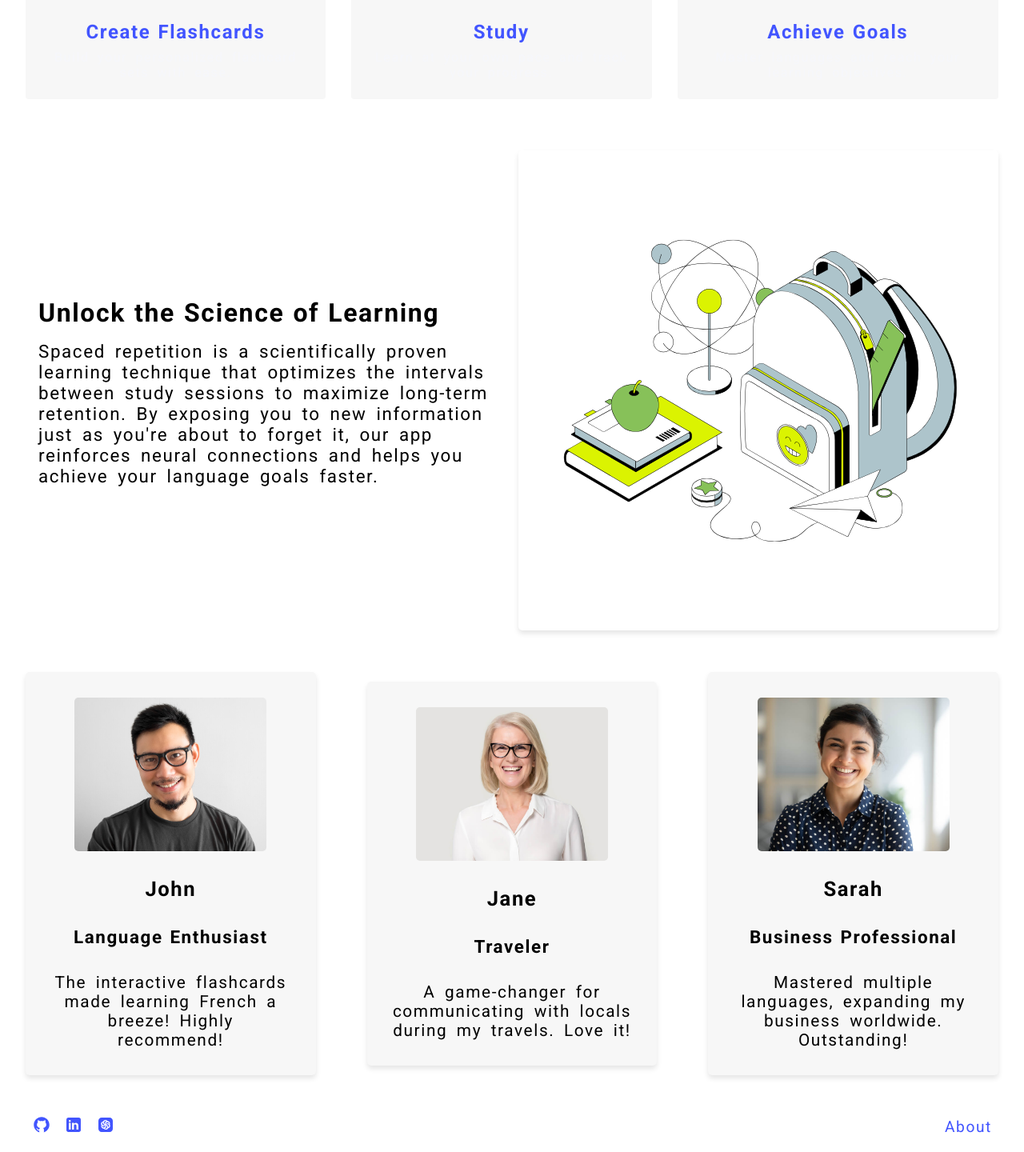
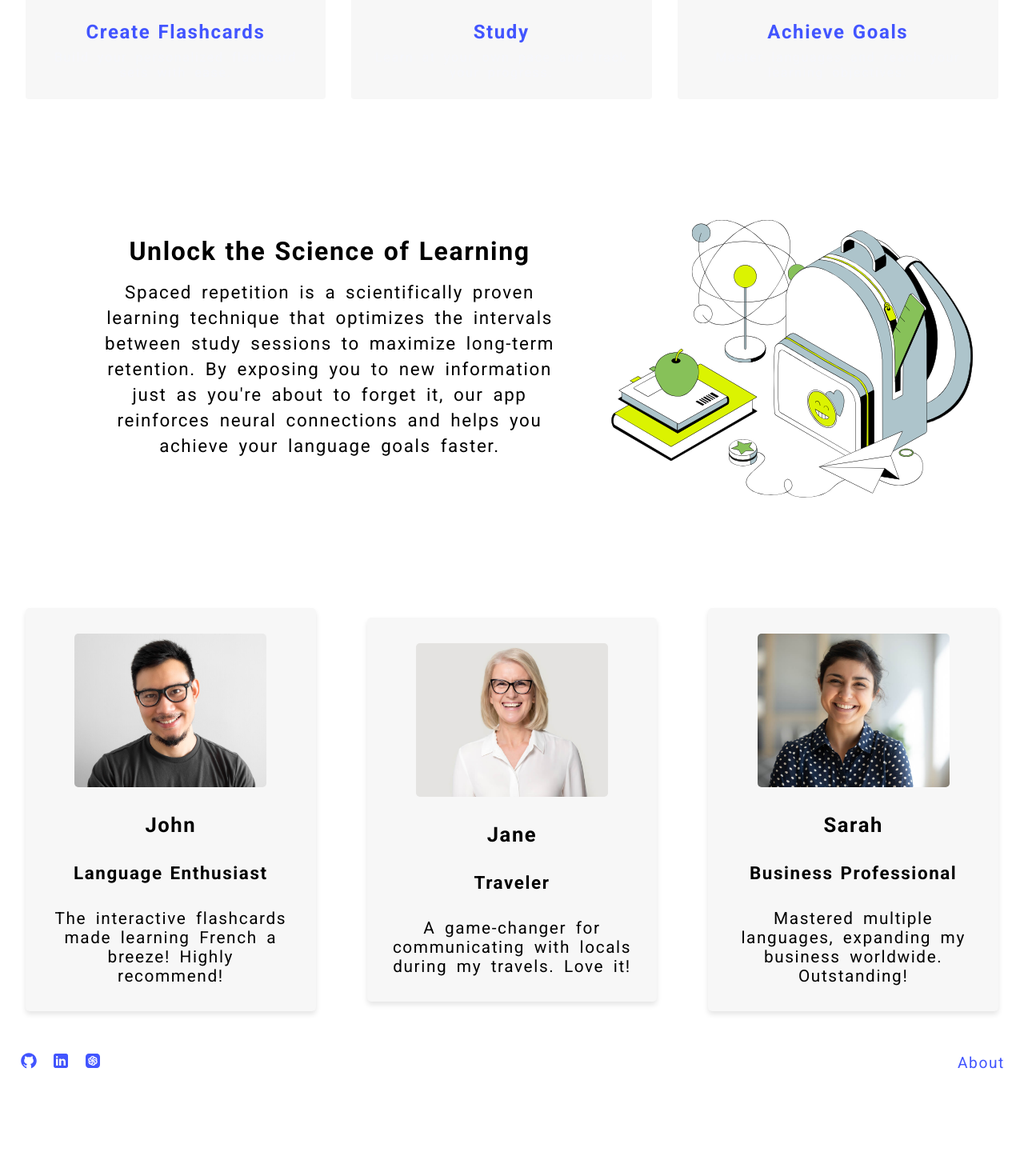
Before and after one commit to pmk7/react-typescript-flashcards, a React (Create React App) app: page / in a window 1280 px wide. Shown: the part 1073-2513 px from the top of the page at 80% size. After the commit the page ends 2433 px from the top, so only its background shows below. Built offline with nearby package versions, Linux system fonts and the light colour scheme; no server answers.

Commit message:
updated UI; created env file

```diff
--- a/src/components/Footer.tsx
+++ b/src/components/Footer.tsx
@@ -44,7 +44,7 @@ const Wrapper = styled.footer`
   justify-content: space-between;
   align-items: center;
   background-color: white;
-  padding: 0 2rem;
+  padding: 0 1rem;
 
   ul {
     display: flex;
@@ -81,6 +81,7 @@ const Wrapper = styled.footer`
   .footer-right .about a:hover,
   .footer-right .about a:focus {
     color: var(--color-secondary);
+    text-decoration: underline;
   }
 `;
 
--- a/src/components/Navbar.tsx
+++ b/src/components/Navbar.tsx
@@ -123,7 +123,7 @@ const Wrapper = styled.div`
   }
 
   .logo {
-    margin-left: 1rem;
+    margin-left: 0.5rem;
     margin-bottom: 1rem;
     height: 3rem;
   }
--- a/src/components/Science.tsx
+++ b/src/components/Science.tsx
@@ -27,7 +27,7 @@ const Wrapper = styled.div`
   flex-direction: column-reverse;
   align-items: center;
   justify-content: space-between;
-  padding: 1rem;
+  /* padding: 1rem; */
   margin: 1rem;
 
   .content {
@@ -48,7 +48,7 @@ const Wrapper = styled.div`
     width: 100%;
     max-width: 600px;
     border-radius: 5px;
-    box-shadow: 0 4px 6px rgba(0, 0, 0, 0.1);
+    box-shadow: var(--light-shadow);
     transition: transform 0.3s, box-shadow 0.3s;
     transform-style: preserve-3d;
   }
@@ -56,6 +56,10 @@ const Wrapper = styled.div`
   .science-image:hover {
     transform: rotateY(20deg) translateY(-10px);
     box-shadow: 0 8px 12px rgba(0, 0, 0, 0.2);
+  }
+
+  p {
+    line-height: 1.5rem;
   }
 
   @media screen and (min-width: 1200px) {
@@ -68,12 +72,12 @@ const Wrapper = styled.div`
 
     p {
       font-size: 1.4rem;
+      line-height: 2rem;
     }
 
     .content {
-      text-align: left;
-      margin-bottom: 0;
-      /* margin-right: 2rem; */
+      text-align: center;
+      margin-left: 6rem;
     }
   }
 `;
--- a/src/components/Sidebar.tsx
+++ b/src/components/Sidebar.tsx
@@ -70,7 +70,7 @@ const SidebarContainer = styled.div`
     font-size: 1rem;
     text-transform: capitalize;
     padding: 1rem 1.5rem;
-    color: var(--clr-grey-3);
+    color: var(--color-primary);
     transition: var(--transition);
     letter-spacing: var(--spacing);
   }
@@ -78,8 +78,7 @@ const SidebarContainer = styled.div`
   .links a:hover {
     padding: 1rem 1.5rem;
     padding-left: 2rem;
-    background: var(--clr-grey-10);
-    color: var(--clr-grey-2);
+    color: var(--color-secondary);
   }
 `;
 
--- a/src/index.tsx
+++ b/src/index.tsx
@@ -10,8 +10,8 @@ const root = ReactDOM.createRoot(
 );
 root.render(
   <Auth0Provider
-    domain="dev-wo9wqcg5.us.auth0.com"
-    clientId="djJL58yTpms8uRNDOB39xCc7mIwU3w1m"
+    domain={process.env.REACT_APP_AUTH0_DOMAIN!}
+    clientId={process.env.REACT_APP_AUTH0_CLIENT_ID!}
     authorizationParams={{
       redirect_uri: window.location.origin,
     }}
```
Also changed, not shown: 2 other files (tests, documents, lock files or other folders).
